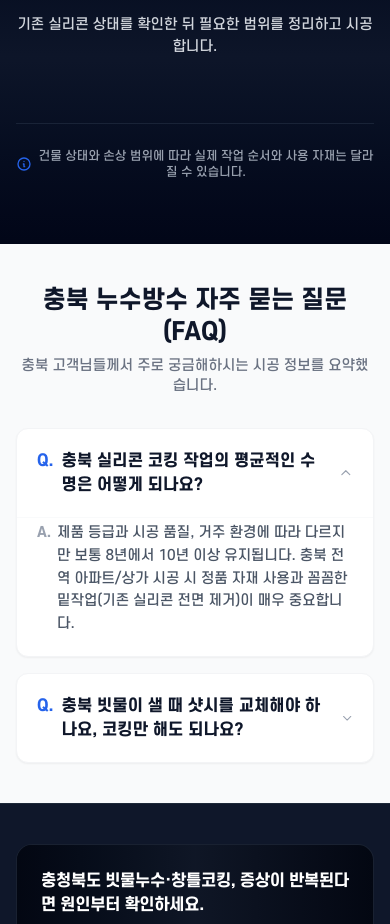
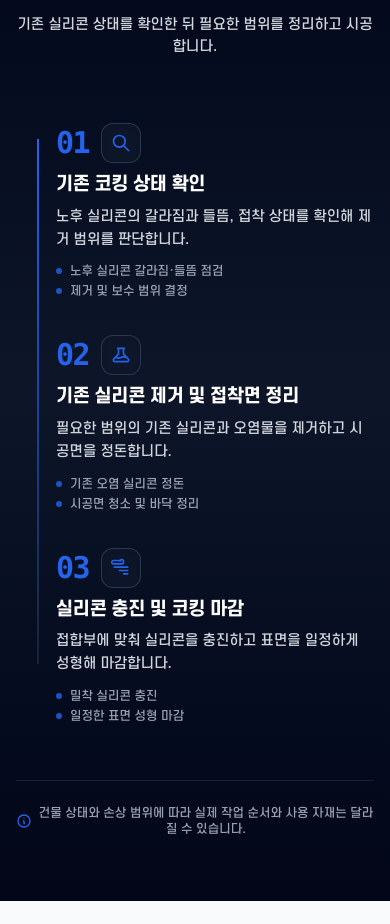
Before and after one commit to wogus5695-ctrl/Chungbuk-rope-05, a Next.js app: page / in a window 390 px wide. Shown: the part 3502-4426 px from the top of the page. Built offline with nearby package versions, Linux system fonts and the light colour scheme.

Commit message:
feat: implement mobile vertical timeline layout for WorkProcess

```diff
--- a/src/sections/WorkProcess.tsx
+++ b/src/sections/WorkProcess.tsx
@@ -16,7 +16,7 @@ function renderStepIcon(iconKey: string) {
     case "water":
     case "water-repellent":
       return (
-        <svg className="w-6 h-6 text-brand-accent" fill="none" viewBox="0 0 24 24" stroke="currentColor" strokeWidth={2}>
+        <svg className="w-5 h-5 sm:w-6 sm:h-6 text-brand-accent" aria-hidden="true" fill="none" viewBox="0 0 24 24" stroke="currentColor" strokeWidth={2}>
           <path strokeLinecap="round" strokeLinejoin="round" d="M19.428 15.428a2 2 0 00-1.022-.547l-2.387-.477a6 6 0 00-3.86.517l-.318.158a6 6 0 01-3.86.517L6.05 15.21a2 2 0 00-1.806.547M8 4h8l-1 1v5.172a2 2 0 00.586 1.414l5 5c1.26 1.26.367 3.414-1.415 3.414H4.828c-1.782 0-2.674-2.154-1.414-3.414l5-5A2 2 0 009 10.172V5L8 4z" />
         </svg>
       );
@@ -27,7 +27,7 @@ function renderStepIcon(iconKey: string) {
     case "cutter":
     case "degrease":
       return (
-        <svg className="w-6 h-6 text-brand-accent" fill="none" viewBox="0 0 24 24" stroke="currentColor" strokeWidth={2}>
+        <svg className="w-5 h-5 sm:w-6 sm:h-6 text-brand-accent" aria-hidden="true" fill="none" viewBox="0 0 24 24" stroke="currentColor" strokeWidth={2}>
           <path strokeLinecap="round" strokeLinejoin="round" d="M19.428 15.428a2 2 0 00-1.022-.547l-2.387-.477a6 6 0 00-3.86.517l-.318.158a6 6 0 01-3.86.517L6.05 15.21a2 2 0 00-1.806.547M8 4h8l-1 1v5.172a2 2 0 00.586 1.414l5 5c1.26 1.26.367 3.414-1.415 3.414H4.828c-1.782 0-2.674-2.154-1.414-3.414l5-5A2 2 0 009 10.172V5L8 4z" />
         </svg>
       );
@@ -44,7 +44,7 @@ function renderStepIcon(iconKey: string) {
     case "inject":
     case "repair":
       return (
-        <svg className="w-6 h-6 text-brand-accent" fill="none" viewBox="0 0 24 24" stroke="currentColor" strokeWidth={2}>
+        <svg className="w-5 h-5 sm:w-6 sm:h-6 text-brand-accent" aria-hidden="true" fill="none" viewBox="0 0 24 24" stroke="currentColor" strokeWidth={2}>
           <path strokeLinecap="round" strokeLinejoin="round" d="M11 4a2 2 0 114 0v1a2 2 0 01-2 2H3a2 2 0 01-2-2V5a2 2 0 012-2h8zM4 11h16m-10 4h10m-5 4h5" />
         </svg>
       );
@@ -58,7 +58,7 @@ function renderStepIcon(iconKey: string) {
     case "flashing":
     case "paint-finish":
       return (
-        <svg className="w-6 h-6 text-brand-accent" fill="none" viewBox="0 0 24 24" stroke="currentColor" strokeWidth={2}>
+        <svg className="w-5 h-5 sm:w-6 sm:h-6 text-brand-accent" aria-hidden="true" fill="none" viewBox="0 0 24 24" stroke="currentColor" strokeWidth={2}>
           <path strokeLinecap="round" strokeLinejoin="round" d="M9 12l2 2 4-4m5.618-4.016A11.955 11.955 0 0112 2.944a11.955 11.955 0 01-8.618 3.04A12.02 12.02 0 003 9c0 5.591 3.824 10.29 9 11.622 5.176-1.332 9-6.03 9-11.622 0-1.042-.133-2.052-.382-3.016z" />
         </svg>
       );
@@ -75,7 +75,7 @@ function renderStepIcon(iconKey: string) {
     case "panel":
     default:
       return (
-        <svg className="w-6 h-6 text-brand-accent" fill="none" viewBox="0 0 24 24" stroke="currentColor" strokeWidth={2}>
+        <svg className="w-5 h-5 sm:w-6 sm:h-6 text-brand-accent" aria-hidden="true" fill="none" viewBox="0 0 24 24" stroke="currentColor" strokeWidth={2}>
           <path strokeLinecap="round" strokeLinejoin="round" d="M21 21l-6-6m2-5a7 7 0 11-14 0 7 7 0 0114 0z" />
         </svg>
       );
@@ -132,6 +132,54 @@ export default function WorkProcess({ region, service }: WorkProcessProps) {
           <p className="mt-3 text-sm sm:text-base text-gray-300 leading-relaxed">
             {processData.description}
           </p>
+        </div>
+
+        {/* [모바일 레이아웃] 세로형 타임라인 구조 (360px, 375px, 390px, 412px 대응) */}
+        <div className="block md:hidden relative pl-6 space-y-9">
+
+          {/* 세로 연결선 (좌측 16px 위치, 01~03 연속 연결) */}
+          <div className="absolute top-4 bottom-6 left-[21px] w-[2px] bg-gradient-to-b from-brand-accent via-brand-accent/60 to-slate-700/40 z-0" />
+
+          {processData.steps.map((step, idx) => {
+            return (
+              <div key={idx} className="relative z-10 flex flex-col items-start pl-4">
+
+                {/* 1행: 큰 숫자 + 아이콘 뱃지 인접 배치 (좌측 연결선 바로 옆) */}
+                <div className="flex items-center gap-3 mb-2.5">
+                  <span className="text-3xl font-black text-brand-accent tracking-tighter select-none font-mono">
+                    {step.number}
+                  </span>
+                  <div className="w-10 h-10 rounded-xl bg-slate-900/90 border border-slate-700/80 flex items-center justify-center shadow-inner">
+                    {renderStepIcon(step.icon)}
+                  </div>
+                </div>
+
+                {/* 2행: 단계 제목 (최대 2줄, 18~20px) */}
+                <h3 className="text-lg font-bold text-white mb-2 leading-snug tracking-tight">
+                  {step.title}
+                </h3>
+
+                {/* 3행: 단계 설명 (최대 3~4줄, 14~15px) */}
+                <p className="text-sm text-gray-300 leading-relaxed mb-3 line-clamp-4">
+                  {step.description}
+                </p>
+
+                {/* 4행: 주요 포인트 하이라이트 태그 (모바일 전용 간결 배치) */}
+                {step.highlights && step.highlights.length > 0 && (
+                  <ul className="space-y-1">
+                    {step.highlights.map((item, hIdx) => (
+                      <li key={hIdx} className="flex items-center gap-2 text-xs text-gray-400">
+                        <span className="w-1.5 h-1.5 rounded-full bg-brand-accent/80 flex-shrink-0" />
+                        <span>{item}</span>
+                      </li>
+                    ))}
+                  </ul>
+                )}
+
+              </div>
+            );
+          })}
+
         </div>
 
         {/* [PC 레이아웃] 가로 타임라인 3단계 구조 (카드 테두리/흰색 박스 완전 제거) */}
```
